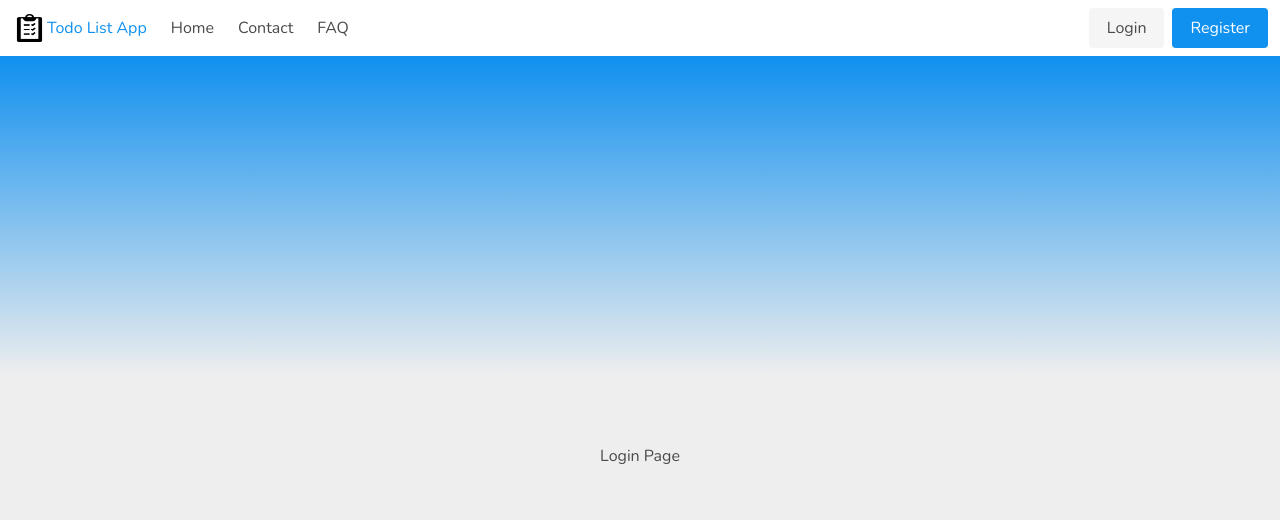
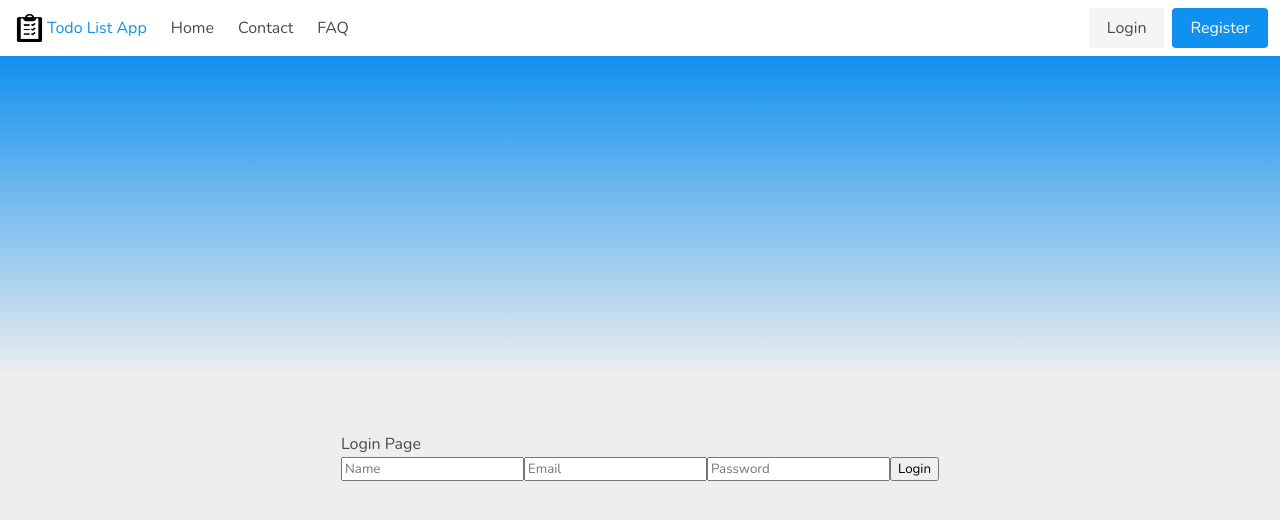
Before and after one commit to STLnick/todo-list, a React (Create React App) app: page /login in a window 1280 px wide. Shown: the top 520 px of the page. Built offline with nearby package versions, Linux system fonts and the light colour scheme.

Commit message:
:construction: Start a basic form with formik

```diff
--- a/src/views/Login.js
+++ b/src/views/Login.js
@@ -1,5 +1,45 @@
 import React from 'react'
 
+import { useFormik } from 'formik'
+
 export const Login = () => {
-  return <h2>Login Page</h2>
+  const formik = useFormik({
+    initialValues: {
+      email: '',
+      password: '',
+      name: ''
+    },
+    onSubmit: values => {
+      console.log('submission: ', values)
+    }
+  })
+
+
+  return (
+    <form onSubmit={formik.handleSubmit}>
+      <h2>Login Page</h2>
+      <input
+        type="text"
+        name="name"
+        id="name"
+        onChange={formik.handleChange}
+        placeholder="Name"
+        value={formik.values.name} />
+      <input
+        type="email"
+        name="email"
+        id="email"
+        onChange={formik.handleChange}
+        placeholder="Email"
+        value={formik.values.email} />
+      <input
+        type="password"
+        name="password"
+        id="password"
+        onChange={formik.handleChange}
+        placeholder="Password"
+        value={formik.values.password} />
+      <button type="submit">Login</button>
+    </form>
+  )
 }
```
